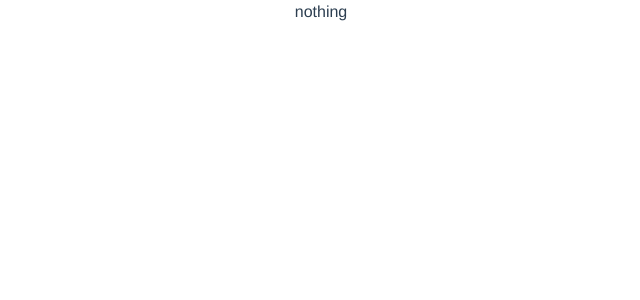
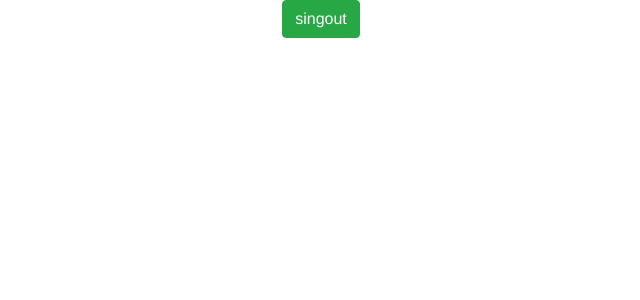
Before and after one commit to Wuwuyiaewu/hotPot, a Vue app in the folder project2/: page /#/product in a window 1280 px wide. Shown: the top 300 px of the page, without its empty margins (319-959 px from the left). Built offline with nearby package versions, Linux system fonts and the light colour scheme.

Commit message:
登入登出

```diff
--- a/project2/src/router/index.js
+++ b/project2/src/router/index.js
@@ -18,7 +18,7 @@ const routes = [
     component: Home
   },
   {
-    path: "/login",
+    path: "/signin",
     name: "login",
     component: Login
   },
--- a/project2/src/views/Product.vue
+++ b/project2/src/views/Product.vue
@@ -1,13 +1,34 @@
 <template>
     <div>
-        nothing
+        <button class="btn btn-success" @click="loginout">
+            singout
+        </button>
     </div>
 </template>
 
 <script>
 export default {
+    data(){
+        return{
 
+        }
+    },
+    methods:{
+        loginout(){
+            const vm = this
+            const url = `${process.env.VUE_APP_APIPATH}/logout`
+            vm.axios.post(url).then(res=>{
+                console.log(res.data)
+                if(res.data.success){
+                    vm.$router.push('/signin')
+                }else{
+                    console.log('登出失敗')
+                }
+            })
+        }
+    }
 }
+
 </script>
 
 <style lang="scss" scoped>
```
